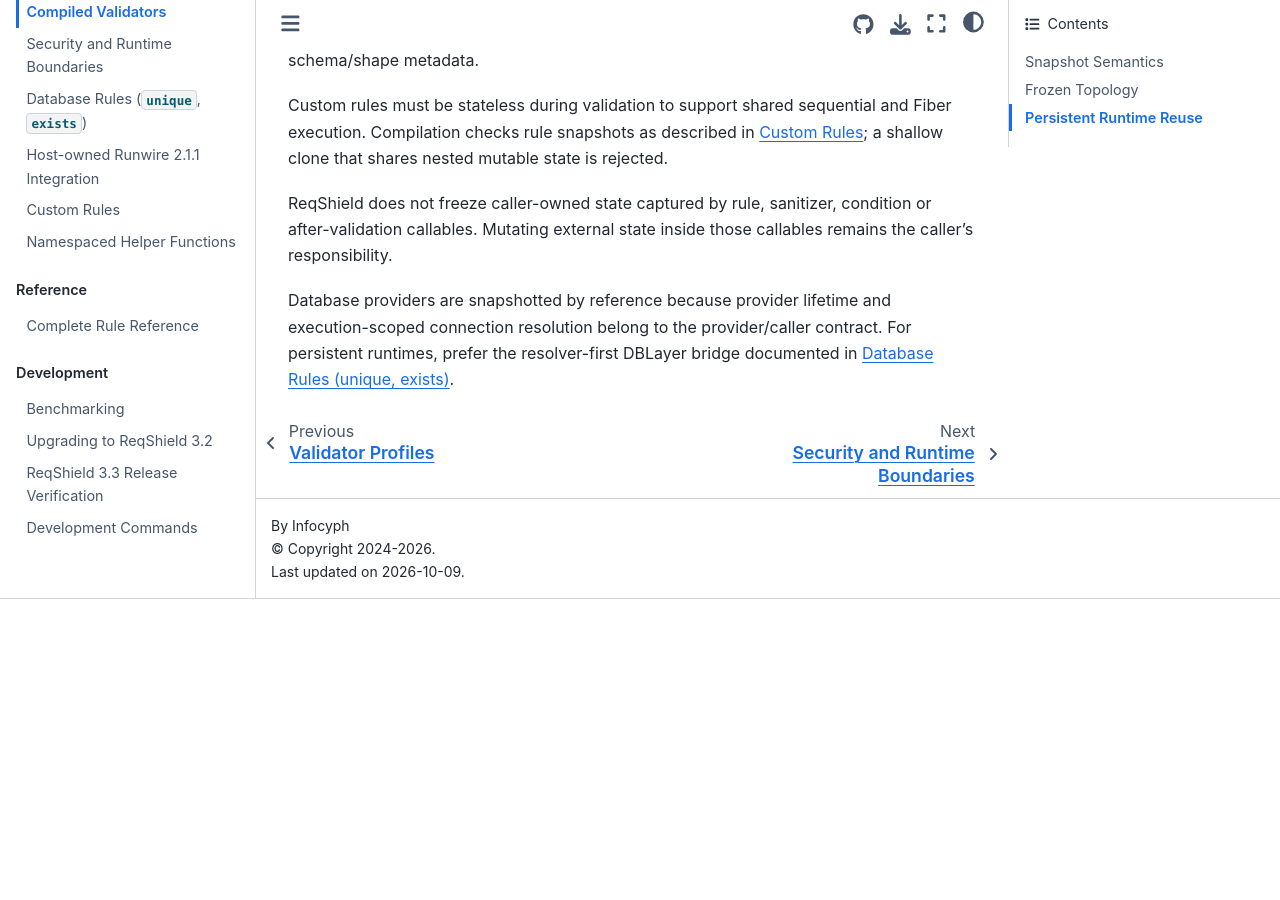
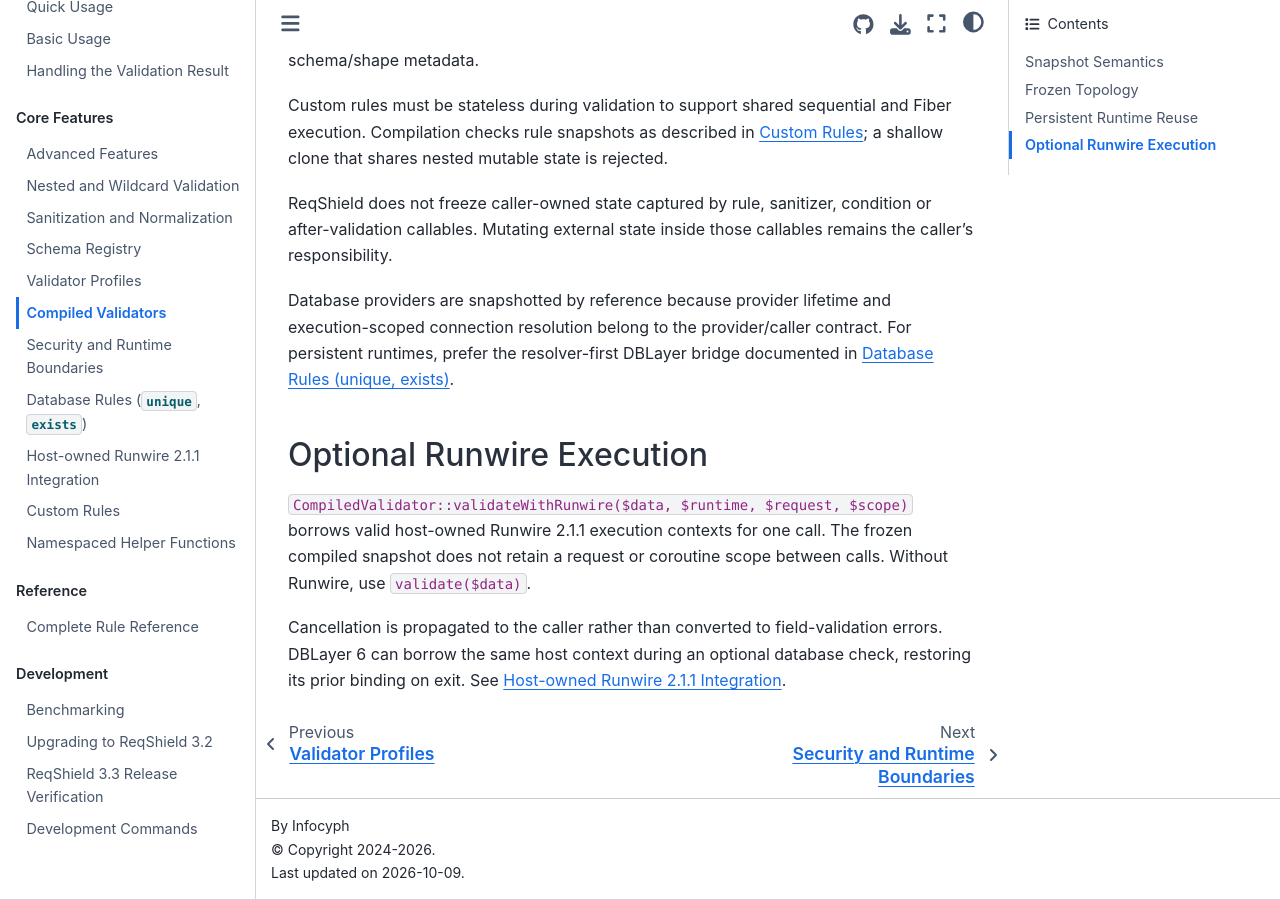
Before and after one commit to infocyph/ReqShield, a Sphinx documentation site: the page built from docs/compiled-validators.rst, in a window 1280 px wide and 900 px high, scrolled down 1107 px. Built offline with Sphinx 7.4.7 and the Sphinx Book theme 1.1.4, drawn with Linux system fonts in a browser that asks for light colours; pages that are not in the unit, such as notebooks, are missing from menus; before the commit the page ends 1706 px from its top, so only the background shows below that.

Commit message:
docs: record ReqShield 3.3 compiled/runtime and security boundaries

```diff
--- a/docs/compiled-validators.rst
+++ b/docs/compiled-validators.rst
@@ -63,3 +63,16 @@
 execution-scoped connection resolution belong to the provider/caller contract.
 For persistent runtimes, prefer the resolver-first DBLayer bridge documented in
 :doc:`database-rules`.
+
+Optional Runwire Execution
+--------------------------
+
+``CompiledValidator::validateWithRunwire($data, $runtime, $request, $scope)``
+borrows valid host-owned Runwire 2.1.1 execution contexts for one call.
+The frozen compiled snapshot does not retain a request or coroutine
+scope between calls. Without Runwire, use ``validate($data)``.
+
+Cancellation is propagated to the caller rather than converted to
+field-validation errors. DBLayer 6 can borrow the same host context
+during an optional database check, restoring its prior binding on exit.
+See :doc:`runwire-integration`.
```
